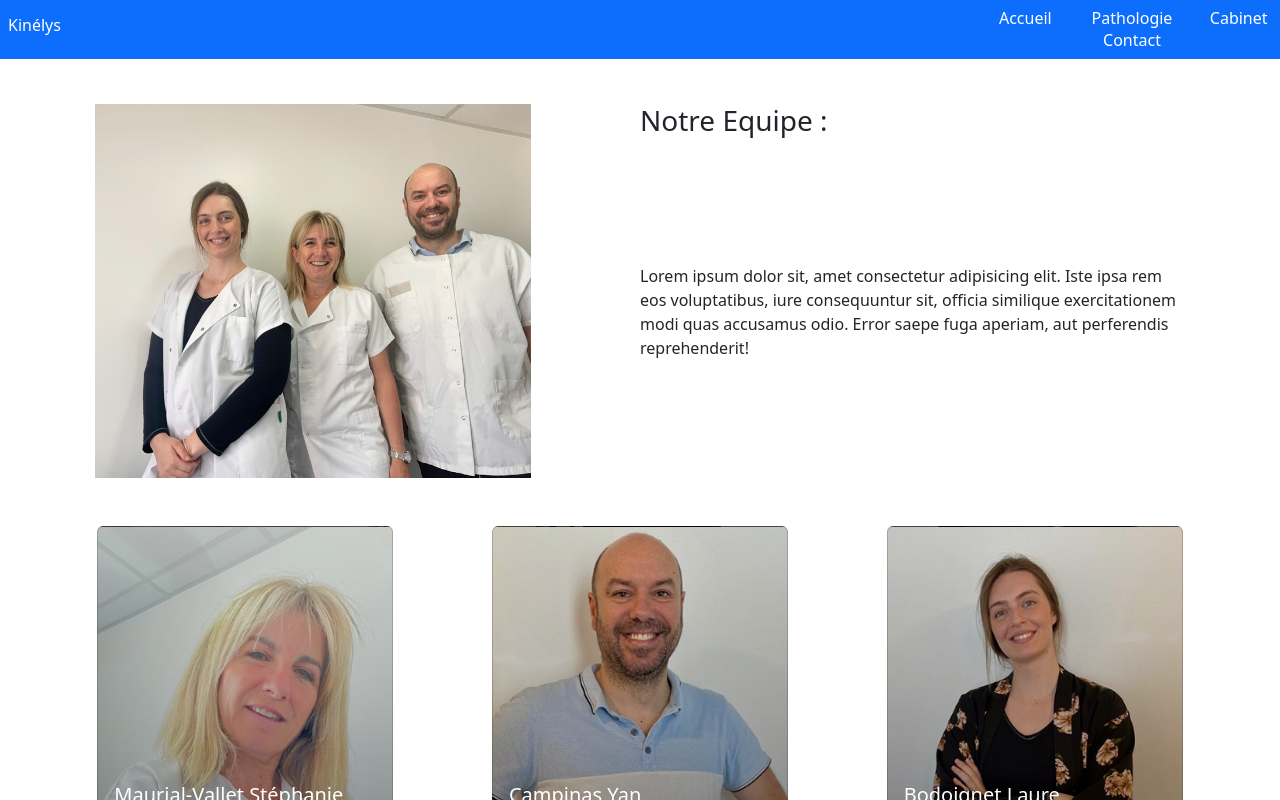
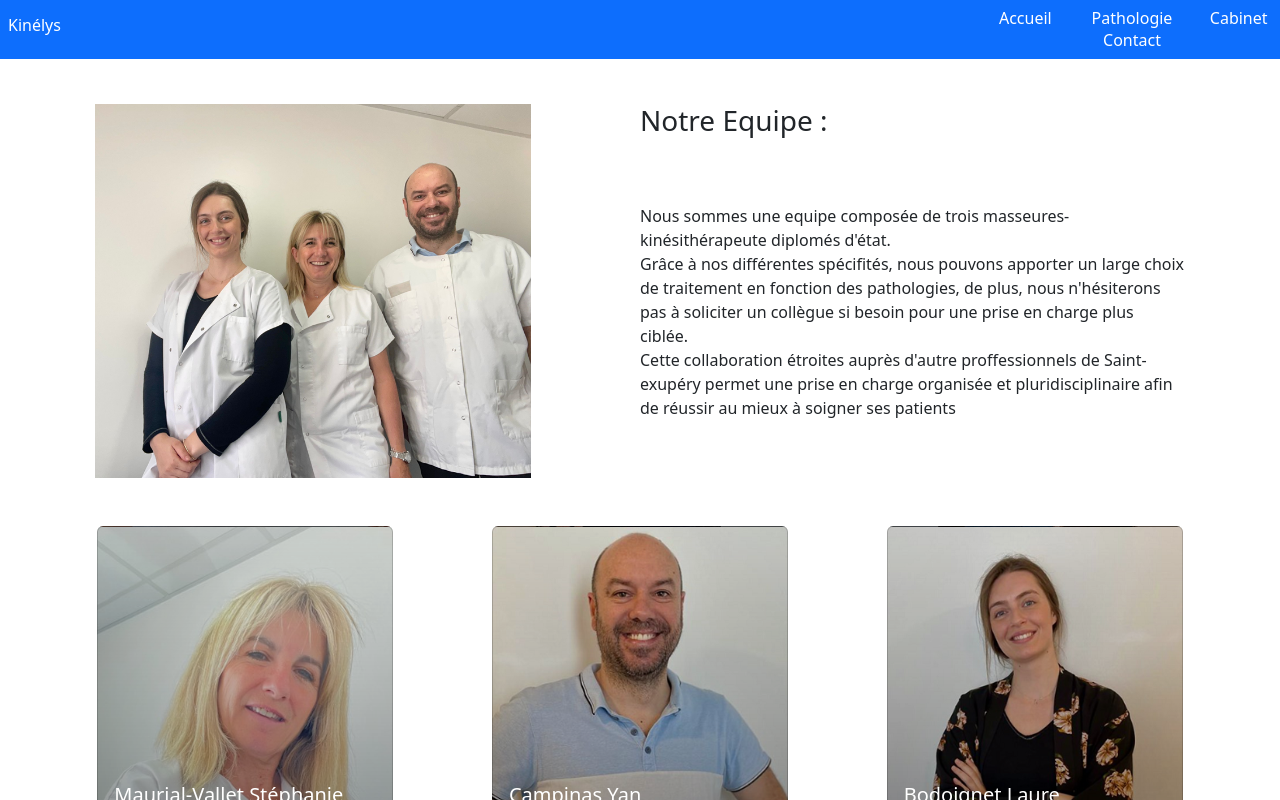
Before and after one commit to OddBxy/kine_web, an Angular app in the folder ANGULAR/: page /cabinet in a window 1280 px wide. Shown: the top 800 px of the page. Built offline with nearby package versions, Linux system fonts and the light colour scheme.

Commit message:
Update cabinet.component.html

```diff
--- a/ANGULAR/src/app/component/cabinet/cabinet.component.html
+++ b/ANGULAR/src/app/component/cabinet/cabinet.component.html
@@ -6,7 +6,8 @@
         </div>
         <div class="col-xl-6 d-grid gap-3" id="descriptif">
             <h3>Notre Equipe :</h3>
-            <p>Lorem ipsum dolor sit, amet consectetur adipisicing elit. Iste ipsa rem eos voluptatibus, iure consequuntur sit, officia similique exercitationem modi quas accusamus odio. Error saepe fuga aperiam, aut perferendis reprehenderit!</p>
+            <p>Nous sommes une equipe composée de trois masseures-kinésithérapeute diplomés d'état.<br>Grâce à nos différentes spécifités, nous pouvons apporter un large choix de traitement en fonction des pathologies, de plus, nous n'hésiterons pas à soliciter un collègue si besoin pour une prise en charge plus ciblée.<br>
+            Cette collaboration étroites auprès d'autre proffessionnels de Saint-exupéry permet une prise en charge organisée et pluridisciplinaire afin de réussir au mieux à soigner ses patients</p>
         </div>
     </div>
     <div class="d-xl-flex flex-xl-row justify-content-around d-grid" id="membres">
```
